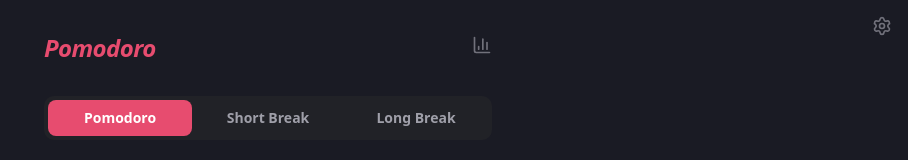
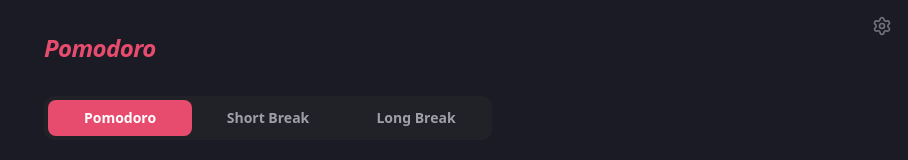
Before and after one commit to Teyfis/PomoLock, a Next.js app: page / in a window 1280 px wide. Shown: the top 160 px of the page, without its empty margins (372-1280 px from the left). Built offline with nearby package versions, Linux system fonts and the light colour scheme.

Commit message:
fix: remove top stats button

```diff
--- a/src/components/timer/Timer.tsx
+++ b/src/components/timer/Timer.tsx
@@ -37,14 +37,7 @@
                     Pomodoro
                 </h1>
                 <div className="flex items-center gap-3">
-                    <Link href="/dashboard">
-                        <button
-                            className="text-zinc-500 hover:text-zinc-300 transition-colors"
-                            aria-label="Dashboard"
-                        >
-                            <BarChart3 className="h-5 w-5" />
-                        </button>
-                    </Link>
+                    {/* Stats button moved to bottom */}
                 </div>
             </header>
 
```
